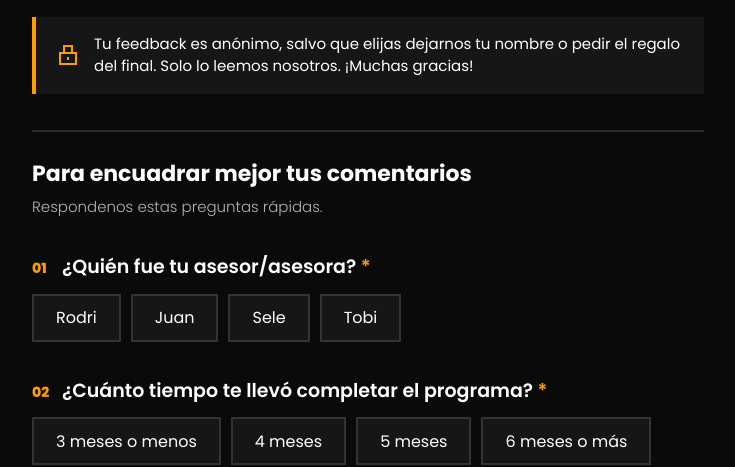
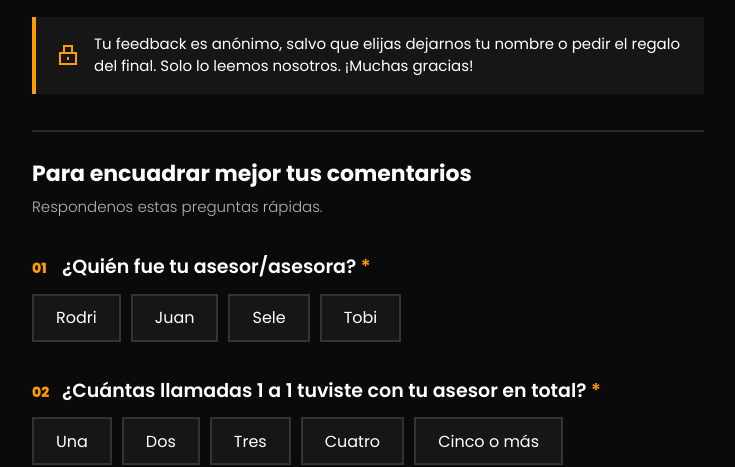
Before and after one commit to joveninversor/cierre, a plain HTML site: page index.html in a window 1280 px wide. Shown: the part 504-971 px from the top of the page, without its empty margins (272-1007 px from the left). Drawn offline with Linux system fonts and the light colour scheme.

Commit message:
Quitar pregunta de duración del programa

```diff
--- a/index.html
+++ b/index.html
@@ -250,7 +250,6 @@ const SCRIPT_URL = 'https://script.google.com/macros/s/AKfycbxa6fm6UCB6upzDg8QwS
 const STEPS = [
   [
     { id: 'asesor', type: 'choice', label: '¿Quién fue tu asesor/asesora?', opts: ['Rodri', 'Juan', 'Sele', 'Tobi'] },
-    { id: 'duracion', type: 'choice', label: '¿Cuánto tiempo te llevó completar el programa?', opts: ['3 meses o menos', '4 meses', '5 meses', '6 meses o más'] },
     { id: 'llamadas', type: 'choice', label: '¿Cuántas llamadas 1 a 1 tuviste con tu asesor en total?', opts: ['Una', 'Dos', 'Tres', 'Cuatro', 'Cinco o más'] },
     { id: 'encuentros', type: 'choice', label: '¿A qué parte de los encuentros grupales/clases en vivo asististe?', opts: ['A casi ninguno', 'A algunos', 'A la mayoría', 'A todos o casi todos'] },
     { id: 'completo', type: 'choice', label: '¿Pudiste ver todo el contenido del programa?', opts: ['Sí, todo', 'Casi todo', 'Más o menos la mitad', 'Menos de la mitad'] }
```
